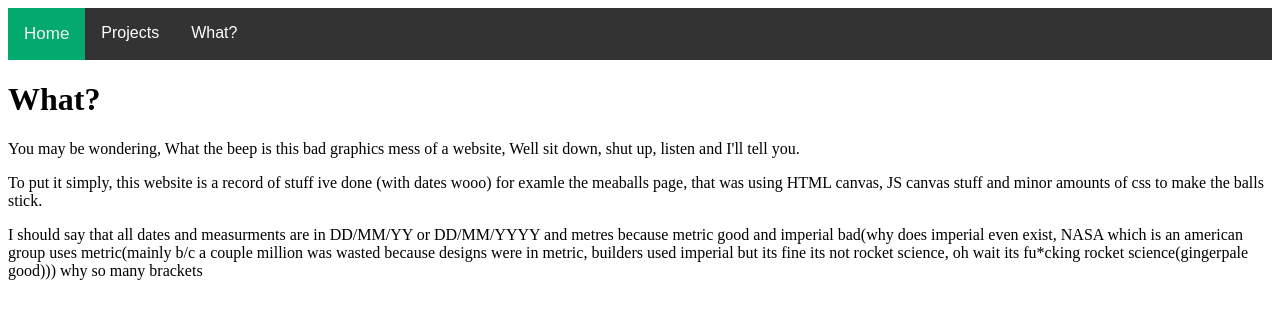
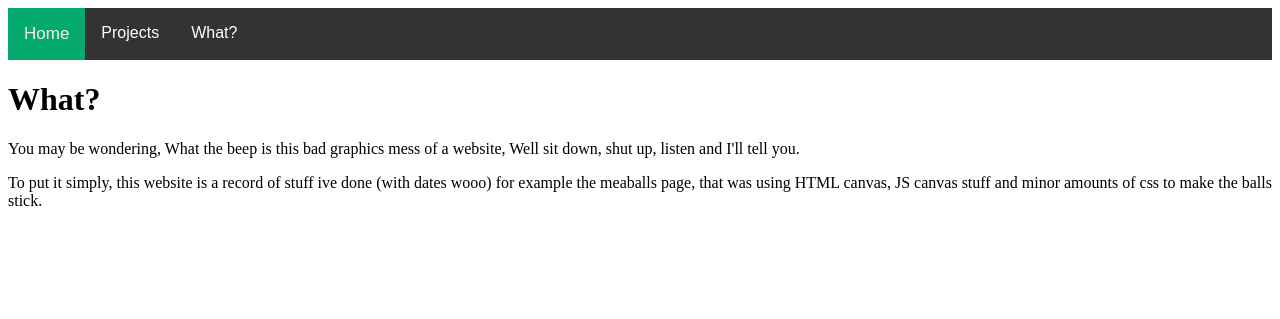
Before and after one commit to kineticneticat/Website, a Flask app: page /what in a window 1280 px wide. Shown: the top 319 px of the page. Run offline with Flask 2, Linux system fonts and the light colour scheme.

Commit message:
Update what.html

```diff
--- a/templates/what.html
+++ b/templates/what.html
@@ -3,6 +3,5 @@
 <p>
   You may be wondering, What the beep is this bad graphics mess of a website, Well sit down, shut up, listen and I'll tell you.
 </p>
-<p>To put it simply, this website is a record of stuff ive done (with dates wooo) for examle the meaballs page, that was using HTML canvas, JS canvas stuff and minor amounts of css to make the balls stick.</p>
-<p>I should say that all dates and measurments are in DD/MM/YY or DD/MM/YYYY and metres because metric good and imperial bad(why does imperial even exist, NASA which is an american group uses metric(mainly b/c a couple million was wasted because designs were in metric, builders used imperial but its fine its not rocket science, oh wait its fu*cking rocket science(gingerpale good))) why so many brackets</p>
+<p>To put it simply, this website is a record of stuff ive done (with dates wooo) for example the meaballs page, that was using HTML canvas, JS canvas stuff and minor amounts of css to make the balls stick.</p>
 {% endblock %}
```
